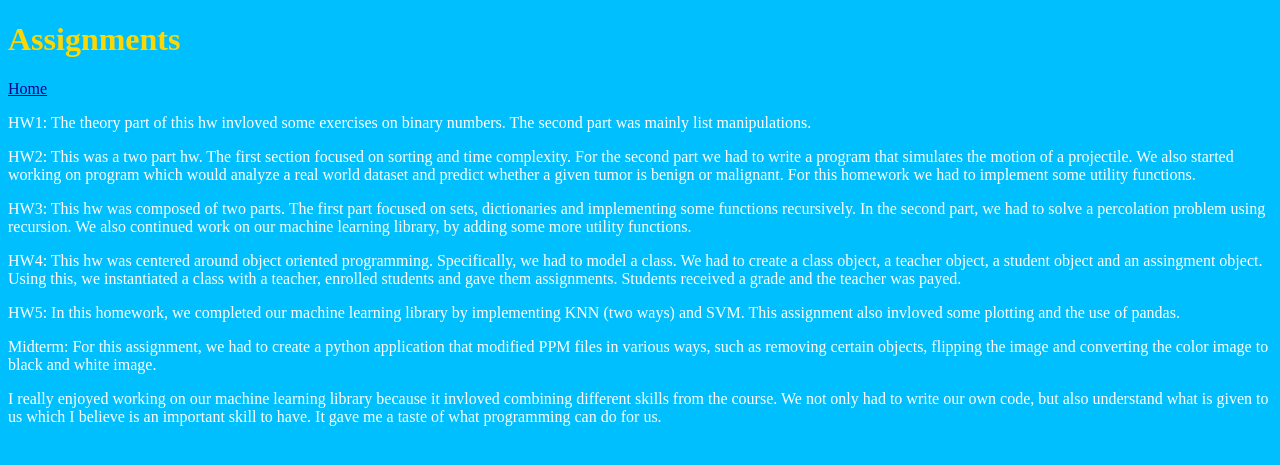
After one commit to georgiosthomakos/gdt2106-final, a Flask app: page /assignments in a window 1280 px wide. The commit adds this page. Shown: the top 465 px of the page. Run offline with Flask 2, Linux system fonts and the light colour scheme.

Commit message:
added assignments page

```diff
--- a/gdt2106-final/app.py
+++ b/gdt2106-final/app.py
@@ -24,6 +24,10 @@ def tst():
 def classes():
     return render_template("classes.html")
 
+@app.route("/assignments")
+def assignments():
+    return render_template("assignments.html")
+
 #start the server
 if __name__ == "__main__":
     app.run()
--- /dev/null
+++ b/gdt2106-final/templates/assignments.html
@@ -0,0 +1,62 @@
+<!DOCTYPE html>
+<html>
+    <head>
+        <title>Assignments</title>
+    <style>
+    body {background-color: deepskyblue;}
+    h1 {
+      color: gold;
+      font-family: timesnewroman;
+      font-size: 200%;
+    }
+    p  {
+      color: white;
+      font-family: timesnewroman;
+      font-size: 100%;
+    }
+    a  {
+      color: darkblue;
+      font-family: timesnewroman;
+      font-size: 100%;
+    }
+    </style>
+    <head>
+    <body>
+    <h1>Assignments</b></h1>
+    <a href= "/">Home</a>
+    <p>
+    HW1: The theory part of this hw invloved some exercises on binary numbers.
+    The second part was mainly list manipulations.
+    </p>
+    <p>
+    HW2: This was a two part hw. The first section focused on sorting and time complexity.
+    For the second part we had to write a program that simulates the motion of a projectile. We also
+    started working on program which would analyze a real world dataset and predict
+    whether a given tumor is benign or malignant. For this homework we had to implement some
+    utility functions.
+    </p>
+    <p>
+    HW3: This hw was composed of two parts. The first part focused on sets, dictionaries and implementing some functions recursively.
+    In the second part, we had to solve a percolation problem using recursion. We also continued work on our machine learning library,
+    by adding some more utility functions.
+    </p>
+    <p>
+    HW4: This hw was centered around object oriented programming. Specifically, we had to model a class. We had to create a class
+    object, a teacher object, a student object and an assingment object. Using this, we instantiated a class with a teacher, enrolled
+    students and gave them assignments. Students received a grade and the teacher was payed.
+    </p>
+    <p>
+    HW5: In this homework, we completed our machine learning library by implementing KNN (two ways) and SVM. This assignment also
+    invloved some plotting and the use of pandas.
+    </p>
+    <p>
+    Midterm: For this assignment, we had to create a python application that modified PPM files in various ways, such as removing certain
+    objects, flipping the image and converting the color image to black and white image.
+    </p>
+    <p>
+    I really enjoyed working on our machine learning library because it invloved combining different skills from the course. We not only had
+    to write our own code, but also understand what is given to us which I believe is an important skill to have. It gave me a taste of what
+    programming can do for us.
+    </p>
+    </body>
+</html>
```
Also changed, not shown: gdt2106-final/templates/classes.html (+7 -7 lines).
